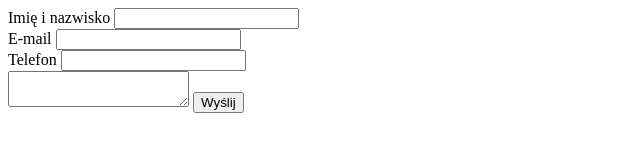
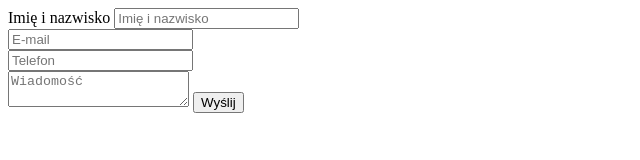
Before and after one commit to gajdag/gajdag.github.io, a plain HTML site: page kurs-warsztaty/formularz-html/index.html in a window 1280 px wide. Shown: the whole page, without its empty margins (0-640 px from the left). Drawn offline with Linux system fonts and the light colour scheme.

Commit message:
formularz v3

```diff
--- a/kurs-warsztaty/formularz-html/index.html
+++ b/kurs-warsztaty/formularz-html/index.html
@@ -1,13 +1,9 @@
-
-
 <!-- formularz do wysłania -->
 <form action="https://formspree.io/gajdag@interia.pl" method="POST">
     <label for="name">Imię i nazwisko</label>
-    <input type="text" name="name"><br>
-    <label for="_replyto">E-mail</label>
-    <input type="email" name="_replyto"><br>
-    <label for="number">Telefon</label>
-    <input type="text"><br>
-    <textarea name="message"></textarea>
+    <input type="text" name="name" placeholder="Imię i nazwisko"><br>
+    <input type="email" name="_replyto" placeholder="E-mail"><br>
+    <input type="tel" name="phone" placeholder="Telefon"><br>
+    <textarea name="message" placeholder="Wiadomość"></textarea>
     <input type="submit" value="Wyślij">
   </form>
```
